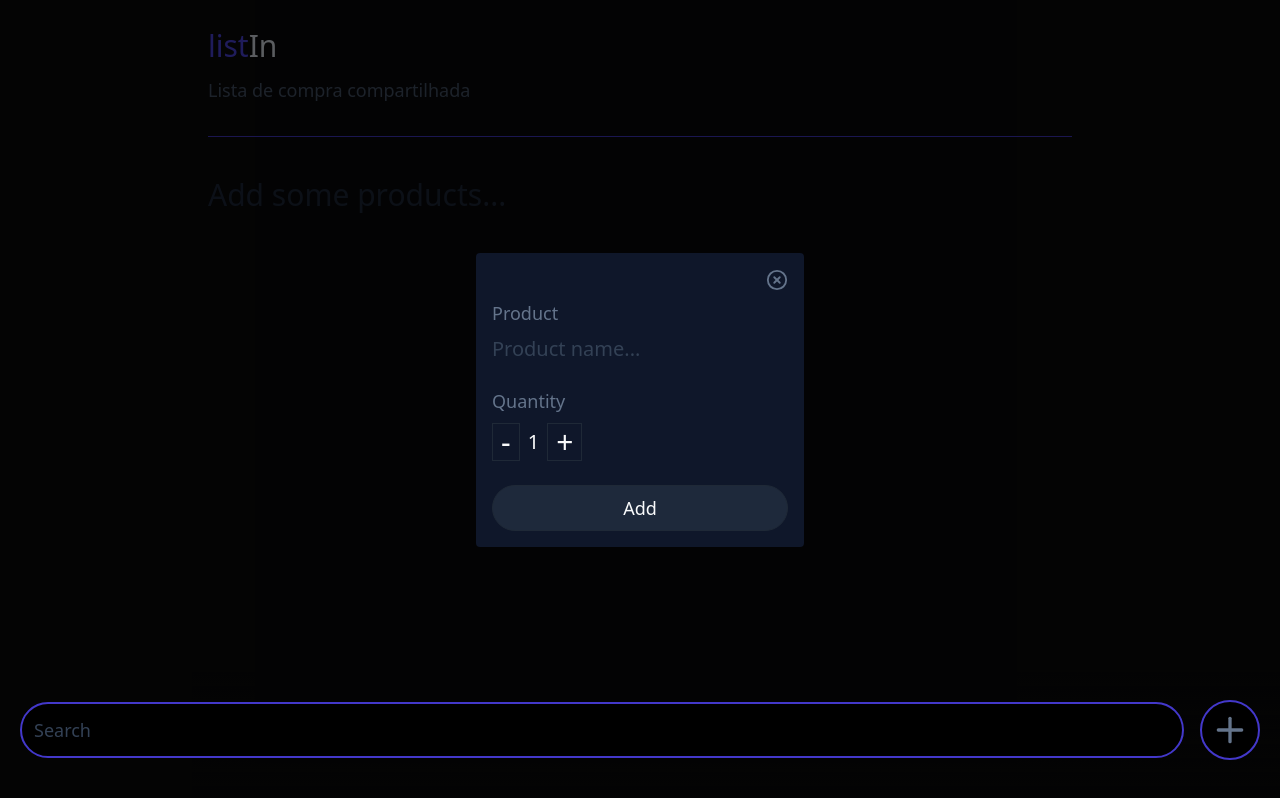
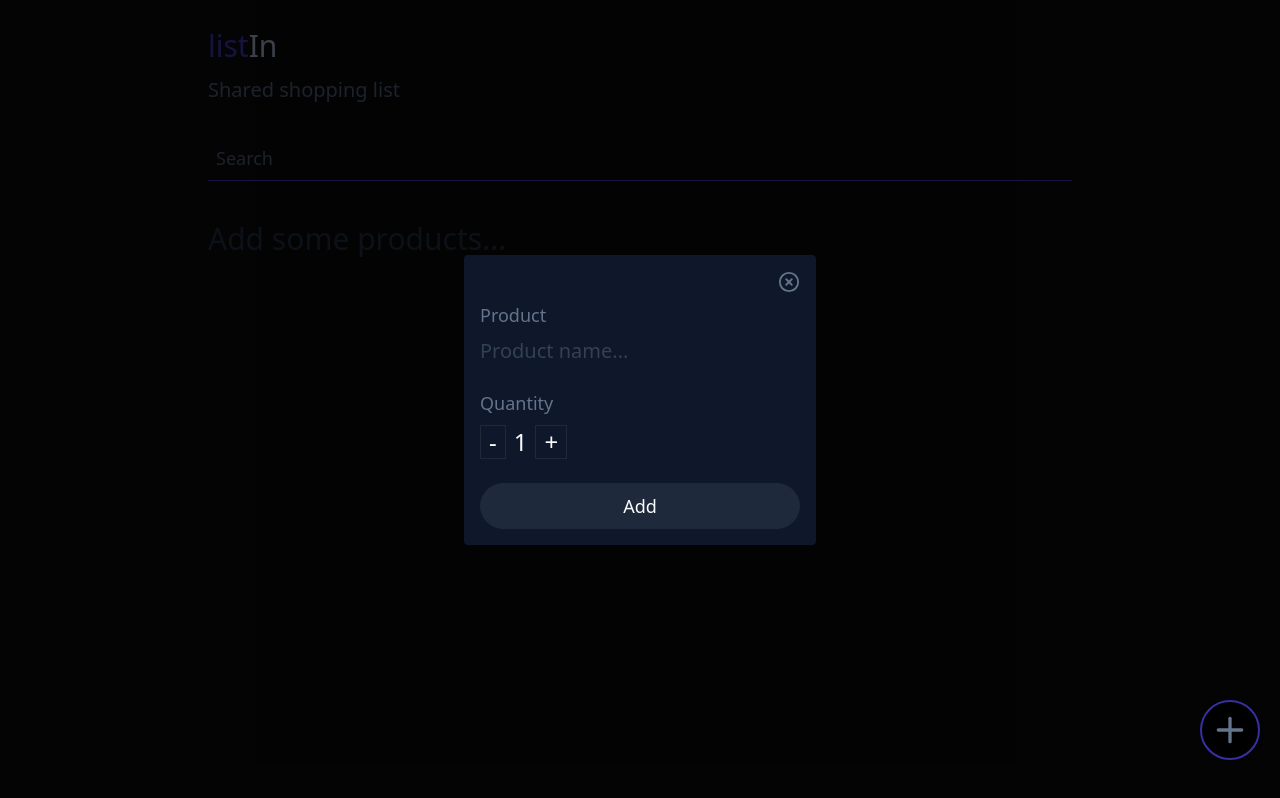
Before and after one commit to marcuswmc/list-in, a React (Vite) app: page / in a window 1280 px wide. Both pictures are taken after a click on the button 1230 px from the left and 730 px from the top of the page. Built offline with nearby package versions, Linux system fonts and the light colour scheme.

Commit message:
feat: Add isChecked state

```diff
--- a/src/App.tsx
+++ b/src/App.tsx
@@ -6,6 +6,7 @@ interface ListItem {
   id: number;
   title: string;
   quantity: number;
+  isChecked: boolean
 }
 
 function App() {
@@ -20,6 +21,7 @@ function App() {
         id: newId,
         title: newItem,
         quantity: newQuantity,
+        isChecked: false,
       },
       ...listItem,
     ]);
@@ -42,6 +44,14 @@ function App() {
     setSearchTerm(event.target.value);
   }
 
+  function toggleItemChecked(id: number) {
+    setListItem(
+      listItem.map((item) =>
+        item.id === id ? { ...item, isChecked: !item.isChecked } : item
+      )
+    );
+  }
+
   const filteredItems = listItem.filter((item) =>
     item.title.toLowerCase().includes(searchTerm)
   );
@@ -49,37 +59,76 @@ function App() {
   return (
     <div className="max-w-4xl mx-auto h-full">
       <div className="p-4">
-        <h1 className="text-indigo-600 text-3xl font-medium py-3">
-          list<span className="text-slate-200 ">In</span>
+        <h1 className="text-indigo-800 text-3xl font-medium py-3">
+          list<span className="text-slate-400 ">In</span>
         </h1>
-        <p className="text-lg text-slate-600">
-          Lista de compra compartilhada
-        </p>
-        <div className="h-[1px] bg-indigo-700 my-8"></div>
-        <div></div>
+        <p className="text-xl text-slate-600">Shared shopping list</p>
+
+        <div className="flex my-8 border-b border-indigo-800">
+          <input
+            type="text"
+            className="flex-grow bg-transparent outline-none p-2 text-lg text-slate-400 placeholder-slate-600 font-medium"
+            placeholder="Search"
+            onChange={handleSearch}
+          />
+        </div>
 
         <div className="flex flex-col gap-2 mt-10">
           {filteredItems.length < 1 ? (
-            <span className="text-slate-800 text-3xl font-medium">Add some products...</span>
+            <span className="text-slate-800 text-3xl font-medium">
+              Add some products...
+            </span>
           ) : (
             filteredItems.map((item) => (
               <div
                 key={item.id}
-                className="flex justify-between border border-indigo-950 rounded items-center py-2 px-4"
+                className={`flex justify-between border border-indigo-950 rounded items-center py-2 px-2 ${
+                  item.isChecked ? "bg-slate-900" : ""
+                }`}
               >
-                <div>
-                  <p className="text-lg text-slate-200">{item.title}</p>
-                  <p className="text-slate-500 text-sm">
-                    Quantity: {item.quantity}
+                <div className=" overflow-hidden flex gap-4 items-center">
+                <label className="relative cursor-pointer">
+                    <input
+                      type="checkbox"
+                      className="absolute opacity-0 h-0 w-0"
+                      checked={item.isChecked}
+                      onChange={() => toggleItemChecked(item.id)}
+                    />
+                    <span
+                      className={`block w-7 h-7 border rounded ${
+                        item.isChecked
+                          ? "bg-indigo-800 border-indigo-800"
+                          : "bg-transparent border-slate-600"
+                      }`}
+                    ></span>
+                    {item.isChecked && (
+                      <span className="absolute inset-0 flex items-center justify-center text-white">
+                        ✓
+                      </span>
+                    )}
+                  </label>
+                  <p className={`text-lg text-ellipsis text-wrap truncate ${
+                      item.isChecked
+                        ? "line-through text-slate-500"
+                        : "text-slate-300"
+                    }`}>
+                    {item.title}
                   </p>
                 </div>
 
-                <div className="flex gap-6">
+                <div className="flex items-center gap-7 pl-2">
+                  <p className={` text-lg ${
+                    item.isChecked
+                    ? "text-slate-500"
+                    : "text-slate-300"
+                    }`}>
+                      {item.quantity}
+                      </p>
                   <button
                     onClick={() => handleDelete(item.id)}
                     className="border border-indigo-950 p-2 rounded"
                   >
-                    <Trash size={20} />
+                    <Trash size={20} color="#64748b" />
                   </button>
                 </div>
               </div>
@@ -88,16 +137,10 @@ function App() {
         </div>
       </div>
 
-      <div className="fixed bottom-10 right-5 left-5 flex items-center gap-4 z-50">
-        <input
-          type="text"
-          className="flex-grow border-2 border-indigo-700 rounded-full bg-black outline-none p-3 text-lg truncate placeholder-slate-700"
-          placeholder="Search"
-          onChange={handleSearch}
-        />
+      <div className="fixed bottom-10 right-5 z-50">
         <button
           onClick={handleOpenModal}
-          className="bg-black flex items-center justify-center border-2 border-indigo-700 p-2 rounded-full"
+          className="bg-black flex items-center justify-center border-2 border-indigo-800 p-2 rounded-full"
         >
           <Plus size={40} color="#64748b" />
         </button>
--- a/src/components/createItemModal.tsx
+++ b/src/components/createItemModal.tsx
@@ -22,7 +22,7 @@ export function CreateItemModal({
 
   return (
     <div className="fixed inset-0 bg-black/60 flex items-center justify-center">
-      <div className="flex justify-center px-4 min-w-80 max-w-96">
+      <div className="flex justify-center px-4 w-full max-w-96">
         <form
           className="flex flex-col gap-2 w-full bg-slate-900 p-4 rounded"
           onSubmit={handleSubmit}
@@ -49,17 +49,17 @@ export function CreateItemModal({
               <div className="flex items-center gap-2">
                 <button
                   type="button"
-                  className="border px-2 text-3xl"
+                  className="border px-2 text-2xl"
                   onClick={() =>
                     setNewQuantity((prev) => (prev > 1 ? prev - 1 : 1))
                   }
                 >
                   -
                 </button>
-                <span className="text-xl">{newQuantity}</span>
+                <span className="text-2xl">{newQuantity}</span>
                 <button
                   type="button"
-                   className="border px-2 text-3xl"
+                   className="border px-2 text-2xl"
                   onClick={() => setNewQuantity((prev) => prev + 1)}
                 >
                   +
```
